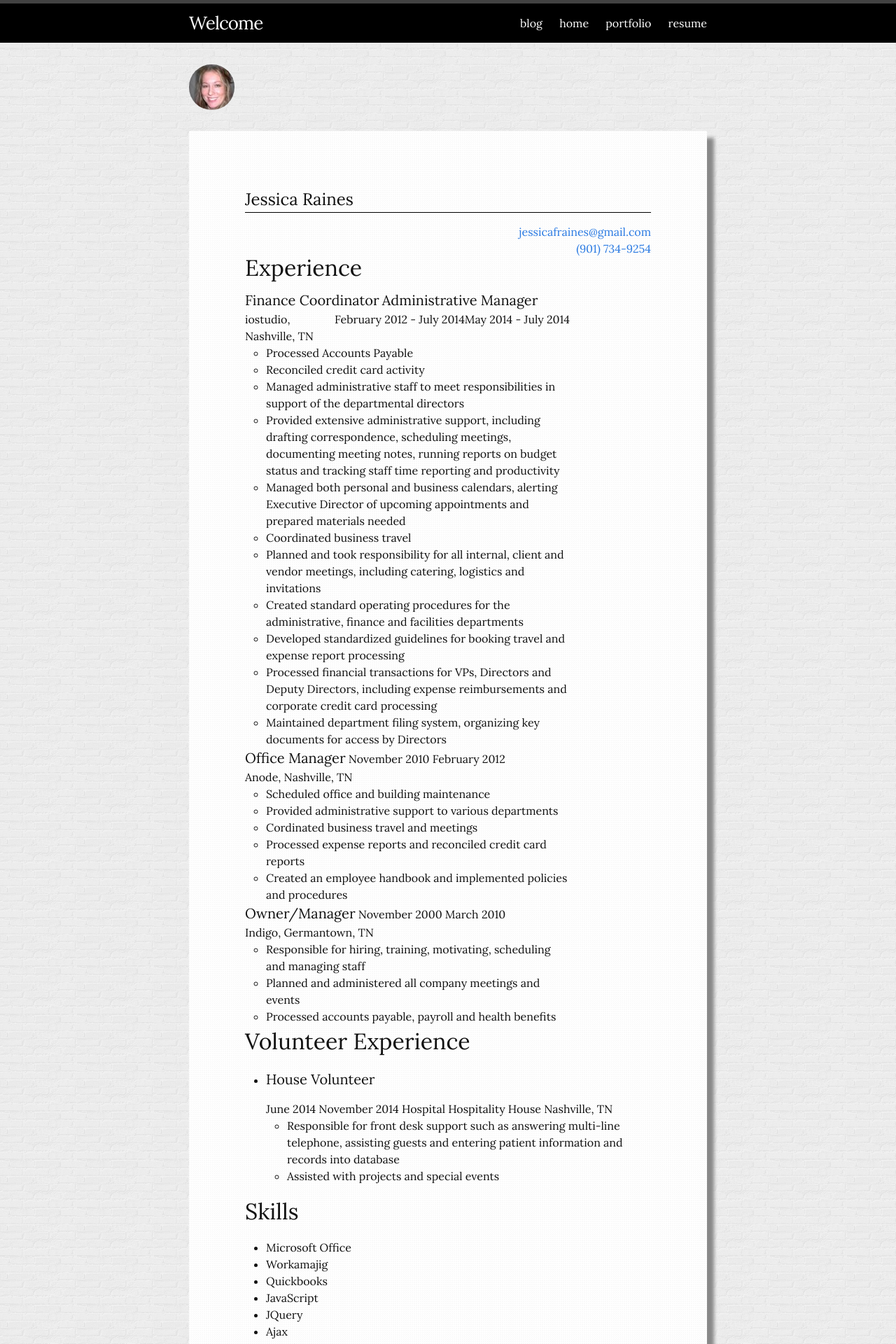
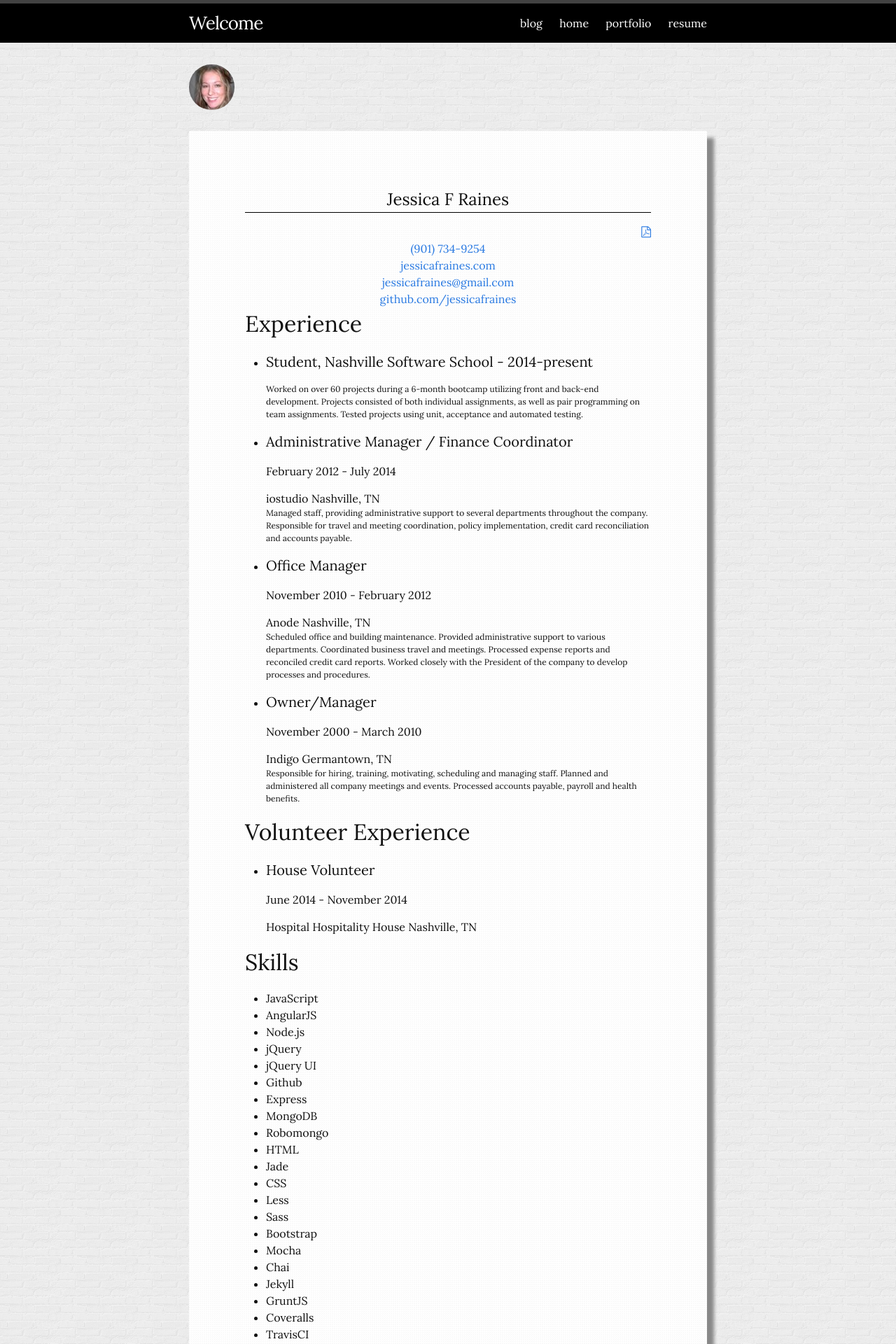
Before and after one commit to jessicafraines/jessicafraines2.github.io, a Jekyll site: the page built from resume/resume.html, in a window 1280 px wide. Shown: the top 1920 px of the page at 70% size. Built offline with Jekyll 4.4.1, drawn with Linux system fonts in a browser that asks for light colours; nearby versions of some CDN libraries; some of the changed text lies outside the part shown.

Commit message:
edited resume and home page

```diff
--- a/_layouts/page.html
+++ b/_layouts/page.html
@@ -2,7 +2,7 @@
 layout: default
 ---
 <div class="post">
-
+  <link href="//maxcdn.bootstrapcdn.com/font-awesome/4.2.0/css/font-awesome.min.css" rel="stylesheet">
   <header class="post-header">
     <img src="/img/JessicaRaines.jpg" alt="Jessica Raines" id="headshot">
   </header>
--- a/_sass/_layout.scss
+++ b/_sass/_layout.scss
@@ -1,6 +1,8 @@
 /**
  * Site header
  */
+
+
 .site-header {
     border-top: 5px solid $grey-color-dark;
     border-bottom: 1px solid $grey-color-light;
--- a/_sass/_resume.scss
+++ b/_sass/_resume.scss
@@ -1,23 +1,43 @@
 @import url(http://fonts.googleapis.com/css?family=Lora);
 
-#resume{
+#resume {
   background-image: url('/img/brillant.png');
   box-shadow: 10px 10px 5px #888888;
   padding: 5em;
-
-  section{
+ section#preamble{
+   text-align: center;
+    h1{
+      border-bottom: 1px solid black;
+      font-size: 1.5em;
+      text-align: center;
+    }
+    a{
+      text-align: center;
+      clear: both;
+      display: block;
+    }
+    h4{
+      display: inline-block;
+      margin: 0;
+      font-size: 17px;
+      text-align: center;
+    }
+ }
+/*  section{
     clear: both;
   }
 
-  section#preamble{
+ section#preamble{
     display: block;
     h1{
       border-bottom: 1px solid black;
       font-size: 1.5em;
+      text-align: center;
     }
     a{
-      float: right;
+      text-align: center;
       clear: both;
+      display: block;
     }
   }
   section#jobs{
@@ -30,26 +50,31 @@
     }
     h2{
       display: inline-block;
-      float: left;
-      width: 40%;
+      text-align: center;
+      width: 100%;
       line-height: 1;
+      font-size: 20px;
     }
     h4{
       display: inline-block;
       margin: 0;
-    }
-    .dates1, .dates2{
-      float: right;
-    }
-    .employer:before{
-      content: '';
-      display: block;
-    }
-    .employer:after{
-      content: ', ';
+      font-size: 17px;
+      text-align: center;
     }
   }
+.skills{
+    -webkit-column-count: 4; /* Chrome, Safari, Opera
+    -moz-column-count: 4; /* Firefox
+    column-count: 4;
+}*/
+.pdf{
+  float: right;
+}
+.volunteer{
+  text-decoration: none;
+}
 
-
-
+.duties{
+  font-size: 12px;
+}
 } //close of #resume
--- a/resume/resume.html
+++ b/resume/resume.html
@@ -5,103 +5,95 @@ permalink: /resume/
 ---
 <article id="resume">
   <section id="preamble">
-    <h1>Jessica Raines</h1>
-    <a href="mailto:jessicafraines@gmail.com">jessicafraines@gmail.com</a>
-    <a href="tel:+19017349254">(901) 734-9254</a>
+    <h1>Jessica F Raines</h1>
+    <a href="{{site.baseUrl}}/img/NSS-Resume-Raines.pdf" class="pdf contact"><i class="fa fa-file-pdf-o"></i></a>
+    <a class="contact" href="tel:+19017349254">(901) 734-9254</a>
+    <a class="contact" href="http://jessicafraines.com">jessicafraines.com</a>
+    <a class="contact" href="mailto:jessicafraines@gmail.com">jessicafraines@gmail.com</a>
+    <a class="contact" href="http://github.com/jessicafraines">github.com/jessicafraines</a>
   </section>
   <section id="jobs">
     <h2>Experience</h2>
     <ul>
       <li>
-        <h4>Finance Coordinator</h4>
-        <h4>Administrative Manager</h4>
-        <p class="dates1">May 2014 - July 2014</p>
+        <h4>Student, Nashville Software School - 2014-present</h4>
+        <p class="duties">Worked on over 60 projects during a 6-month bootcamp utilizing front and back-end development. Projects consisted of both individual assignments, as well as pair programming on team assignments. Tested projects using unit, acceptance and automated testing.</p>
+      </li>
+    </ul>
+    <ul>
+      <li>
+        <h4>Administrative Manager / Finance Coordinator</h4>
         <p class="dates2">February 2012 - July 2014</p>
         <span class="employer">iostudio</span>
         <span class="location">Nashville, TN</span>
-        <ul class="duties">
-          <li>Processed Accounts Payable</li>
-          <li>Reconciled credit card activity</li>
-          <li>Managed administrative staff to meet responsibilities in support of the departmental directors</li>
-          <li>Provided extensive administrative support, including drafting correspondence, scheduling meetings, documenting meeting notes, running reports on budget status and tracking staff time reporting and productivity</li>
-          <li>Managed both personal and business calendars, alerting Executive Director of upcoming appointments and prepared materials needed</li>
-          <li>Coordinated business travel</li>
-          <li>Planned and took responsibility for all internal, client and vendor meetings, including catering, logistics and invitations</li>
-          <li>Created standard operating procedures for the administrative, finance and facilities departments</li>
-          <li>Developed standardized guidelines for booking travel and expense report processing</li>
-          <li>Processed financial transactions for VPs, Directors and Deputy Directors, including expense reimbursements and corporate credit card processing</li>
-          <li>Maintained department filing system, organizing key documents for access by Directors</li>
-        </ul>
+        <p class="duties"> Managed staff, providing administrative support to several departments throughout the company. Responsible for travel and meeting coordination, policy implementation, credit card reconciliation and accounts payable.</p>
       </li>
     </ul>
     <ul>
       <li>
         <h4>Office Manager</h4>
-        <span class="began">November 2010</span>
-        <span class="end">February 2012</span>
+        <p class="dates2">November 2010 - February 2012</p>
         <span class="employer">Anode</span>
         <span class="location">Nashville, TN</span>
-        <ul class="duties">
-          <li>Scheduled office and building maintenance</li>
-          <li>Provided administrative support to various departments</li>
-          <li>Cordinated business travel and meetings</li>
-          <li>Processed expense reports and reconciled credit card reports</li>
-          <li>Created an employee handbook and implemented policies and procedures</li>
-        </ul>
+        <p class="duties">Scheduled office and building maintenance. Provided administrative support to various departments. Coordinated business travel and meetings. Processed expense reports and reconciled credit card reports. Worked closely with the President of the company to develop processes and procedures.</p>
       </li>
     </ul>
     <ul>
       <li>
         <h4>Owner/Manager</h4>
-        <span class="began">November 2000</span>
-        <span class="end">March 2010</span>
+        <p class="dates2">November 2000 - March 2010</p>
         <span class="employer">Indigo</span>
         <span class="location">Germantown, TN</span>
-        <ul class="duties">
-          <li>Responsible for hiring, training, motivating, scheduling and managing staff</li>
-          <li>Planned and administered all company meetings and events</li>
-          <li>Processed accounts payable, payroll and health benefits</li>
-        </ul>
+        <p class="duties">Responsible for hiring, training, motivating, scheduling and managing staff. Planned and administered all company meetings and events. Processed accounts payable, payroll and health benefits.</p>
       </li>
     </ul>
   </section>
   <section id="volunteer">
     <h2>Volunteer Experience</h2>
     <ul>
-      <li>
+      <li class="volunteer">
         <h4>House Volunteer</h4>
-        <span class="began">June 2014</span>
-        <span class="end">November 2014</span>
+        <p class="dates2">June 2014 - November 2014</p>
         <span class="employer">Hospital Hospitality House</span>
         <span class="location">Nashville, TN</span>
-        <ul class="duties">
-          <li>Responsible for front desk support such as answering multi-line telephone, assisting guests and entering patient information and records into database</li>
-          <li>Assisted with projects and special events</li>
-        </ul>
       </li>
     </ul>
   </section>
   <section>
     <h2>Skills</h2>
-    <ul>
+    <ul class="skills">
+      <li>JavaScript</li>
+      <li>AngularJS</li>
+      <li>Node.js</li>
+      <li>jQuery</li>
+      <li>jQuery UI</li>
+      <li>Github</li>
+      <li>Express</li>
+      <li>MongoDB</li>
+      <li>Robomongo</li>
+      <li>HTML</li>
+      <li>Jade</li>
+      <li>CSS</li>
+      <li>Less</li>
+      <li>Sass</li>
+      <li>Bootstrap</li>
+      <li>Mocha</li>
+      <li>Chai</li>
+      <li>Jekyll</li>
+      <li>GruntJS</li>
+      <li>Coveralls</li>
+      <li>TravisCI</li>
+      <li>Trello</li>
+      <li>Confluence</li>
+      <li>Github</li>
+      <li>NPM</li>
+      <li>Bower</li>
       <li>Microsoft Office</li>
       <li>Workamajig</li>
       <li>Quickbooks</li>
-      <li>JavaScript</li>
-      <li>JQuery</li>
-      <li>Ajax</li>
-      <li>Angular</li>
-      <li>Node.js</li>
-      <li>Express</li>
-      <li>MongoDB</li>
-      <li>HTML</li>
-      <li>Jade</li>
-      <li>CSS</li>
-      <li>Bootstrap</li>
     </ul>
-  </section>
-  <section>
-    <h2>References</h2>
-    <h5>Available upon request</h5>
+    <div>
+      <a href="{{site.baseUrl}}/img/NSS-Resume-Raines.pdf" class="pdf"><i class="fa fa-file-pdf-o fa-2x"></i></a>
+    </div>
   </section>
 </article>
```
Also changed, not shown: blog/blog.md (+3 -0 lines), index.md (+1 -1 lines), 1 other file.
